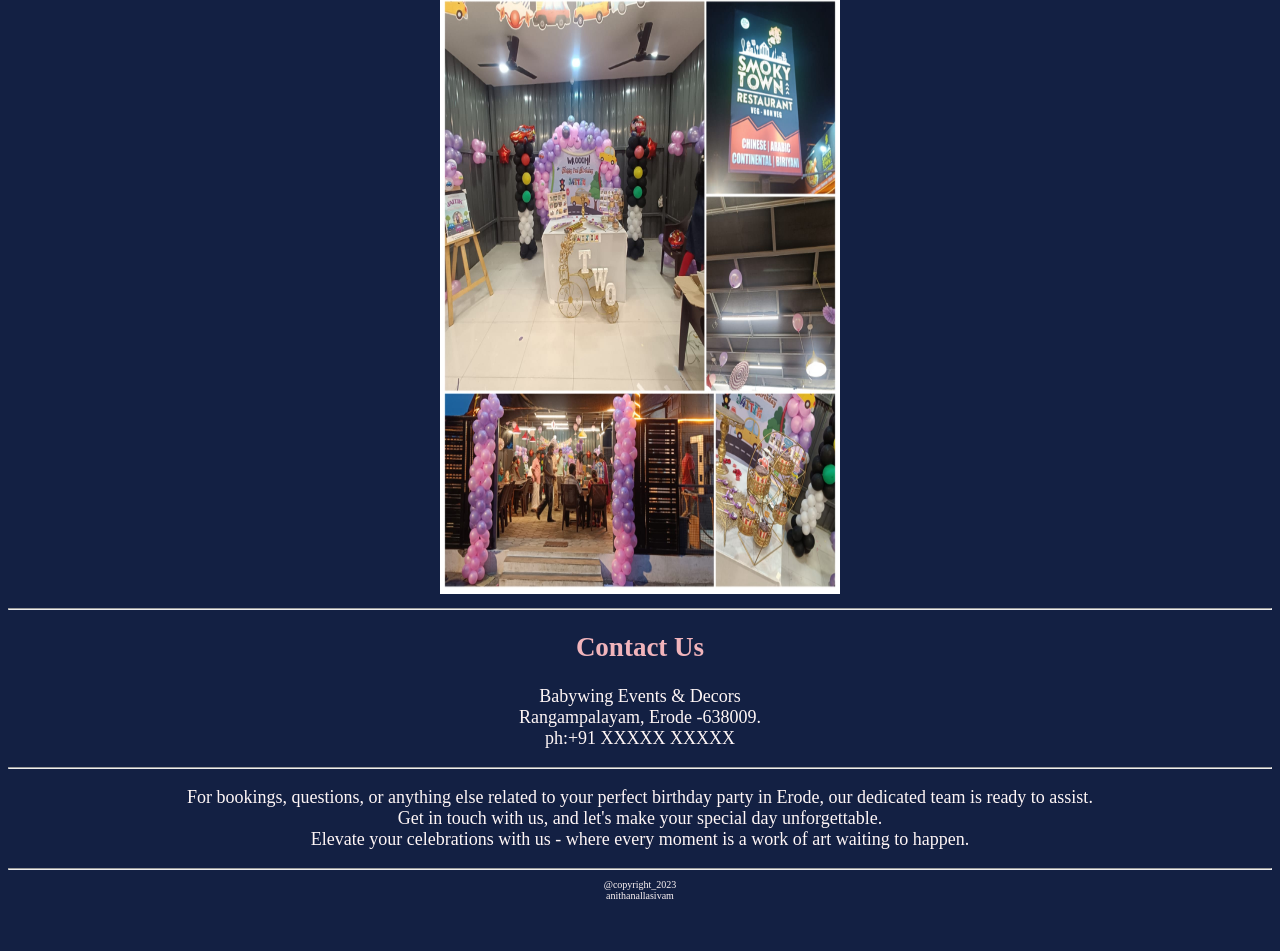
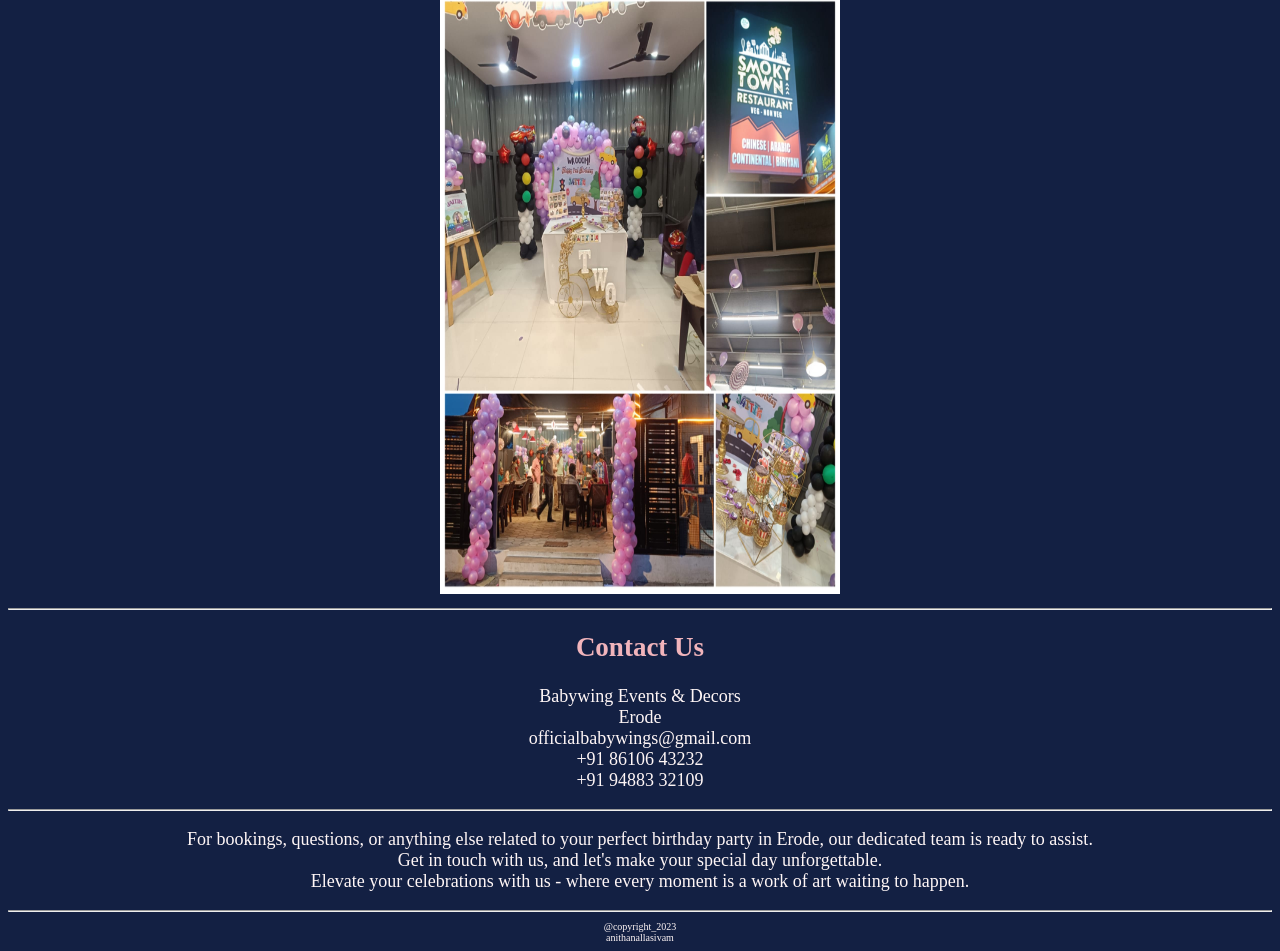
Before and after one commit to babywings/decors, a plain HTML site: page index.html in a window 1280 px wide. Shown: the part 1334-2285 px from the top of the page. Before the commit the page ends 2243 px from the top, so only its background shows below. Drawn offline with Linux system fonts and the light colour scheme; a web font is replaced by a local one.

Commit message:
Update index.html

```diff
--- a/index.html
+++ b/index.html
@@ -47,8 +47,10 @@ footer{font-size: 10px;}
     <hr>
     <h2>Contact Us</h2>
     <p>Babywing Events & Decors<br>
-    Rangampalayam, Erode -638009.<br>
-    ph:+91 XXXXX XXXXX</p>
+    Erode <br>
+      officialbabywings@gmail.com<br>
+    +91 86106 43232<br>
+    +91 94883 32109</p>
     <hr>
 
     <p>For bookings, questions, or anything else related to your perfect birthday party in Erode, our dedicated team is ready to assist.
```
